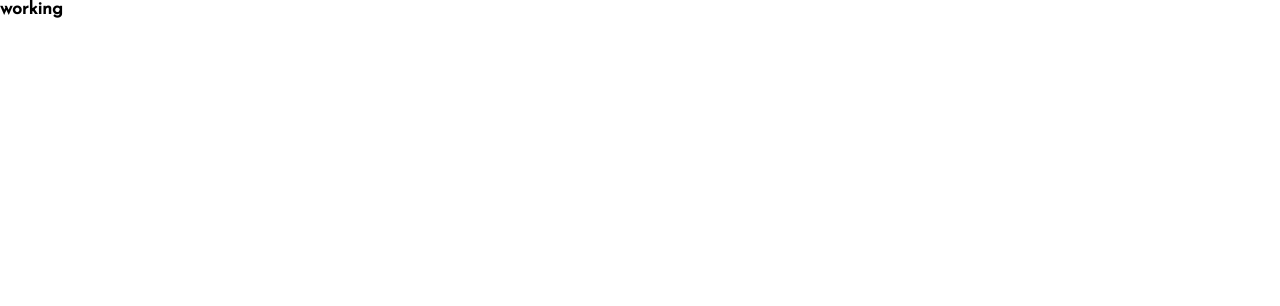
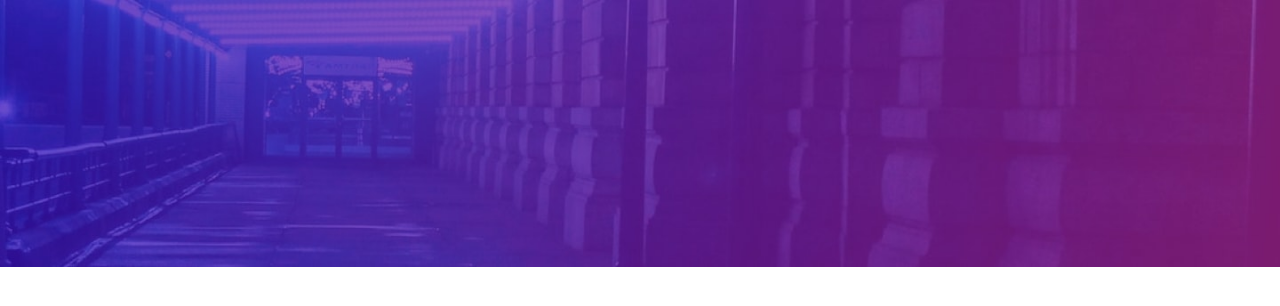
Before and after one commit to PashaZubkov55/todo-list, a plain HTML site: page index.html in a window 1280 px wide. Drawn offline with Linux system fonts and the light colour scheme.

Commit message:
'header'

```diff
--- a/index.html
+++ b/index.html
@@ -8,7 +8,9 @@
     <title>Todo</title>
 </head>
 <body>
-    <h1>working</h1>
+    <header class="header">
+       <img class="header__background" src="./styles/image/bg-desktop-dark.jpg" alt="background">
+    </header>
     <script src="./scripts/script.js"></script>
 </body>
 </html>
--- a/styles/style.css
+++ b/styles/style.css
@@ -5,3 +5,7 @@
     font-family: 'JosefinSans';
     font-size: 18px;
 }
+.header__background{
+    width: 100%;
+    height: 100%;
+}
```
